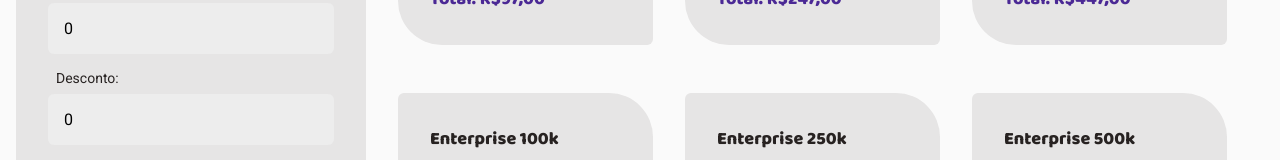
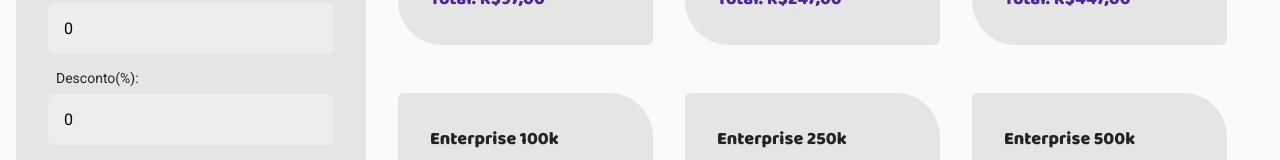
Before and after one commit to LeonardoPess/calculadora-de-planos, a React (Vite) app: page / in a window 1280 px wide. Shown: the part 440-600 px from the top of the page. Built offline with nearby package versions, Linux system fonts and the light colour scheme.

Commit message:
desconto aplicado no valor total do plano

```diff
--- a/src/components/InformationsPlan/index.tsx
+++ b/src/components/InformationsPlan/index.tsx
@@ -7,8 +7,9 @@ interface InformationsPlanProps {
   extraPlaysPrice: number
   upgradeAt: number
   priceToUpgrade: number
+  consumptionEstimate: number
   isBestPlan?: boolean
-  consumptionEstimate: number
+  discount?: number
 }
 
 export function InformationsPlan({
@@ -18,8 +19,9 @@ export function InformationsPlan({
   extraPlaysPrice,
   upgradeAt,
   priceToUpgrade,
+  consumptionEstimate,
   isBestPlan = false,
-  consumptionEstimate,
+  discount = 0,
 }: InformationsPlanProps) {
   function moneyFormatter(value: number) {
     return value.toLocaleString('pt-BR', {
@@ -33,7 +35,7 @@ export function InformationsPlan({
     ? (consumptionEstimate - playsAvailable) * extraPlaysPrice
     : 0
 
-  const priceTotalToPay = price + totalExcedente
+  const priceTotalToPay = ((price + totalExcedente) * (100 - discount)) / 100
 
   return (
     <InformationsPlanContainer>
--- a/src/pages/Home/index.tsx
+++ b/src/pages/Home/index.tsx
@@ -123,7 +123,7 @@ export function Home() {
           />
         </div>
         <div className="inputWrapper">
-          <label htmlFor="">Desconto:</label>
+          <label htmlFor="">Desconto(%):</label>
           <input
             type="number"
             value={discount}
@@ -162,6 +162,7 @@ export function Home() {
               upgradeAt={upgradeAt}
               priceToUpgrade={priceToUpgrade}
               consumptionEstimate={consumptionEstimate}
+              discount={discount}
             />
           ),
         )}
```
